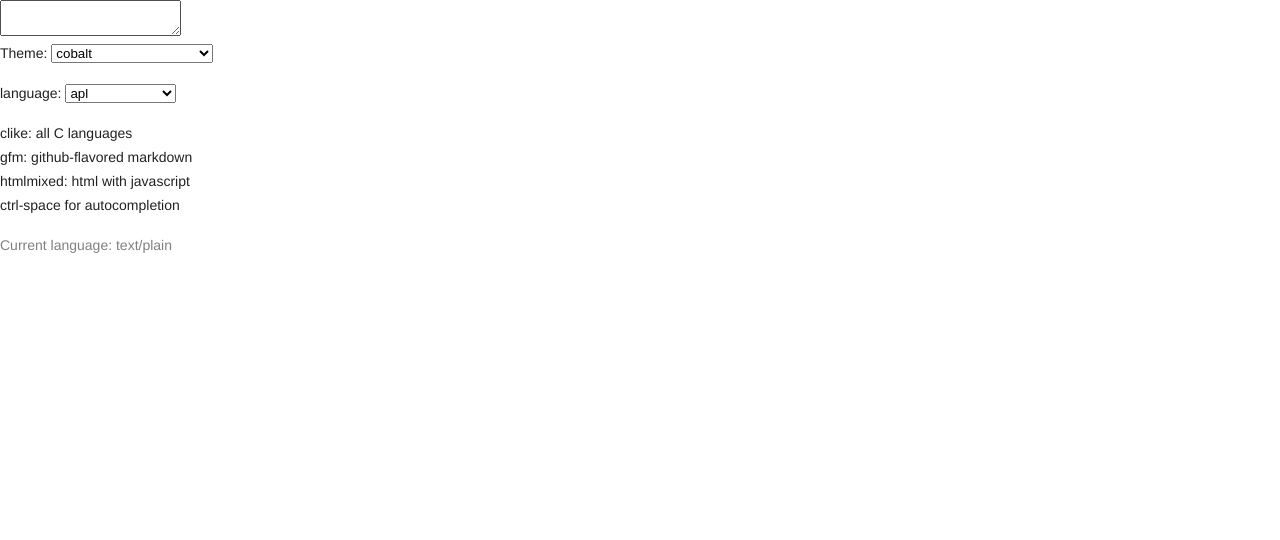
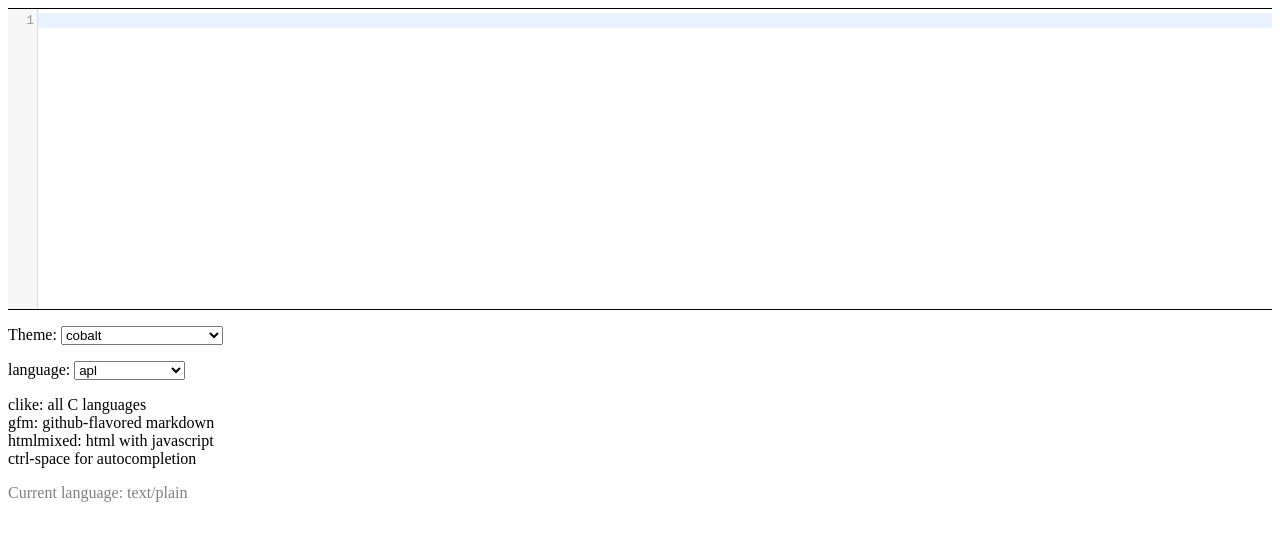
Before and after one commit to ztaylor54/code-editor, a website: page code-editor.html in a window 1280 px wide. Drawn offline with nearby package versions, Linux system fonts and the light colour scheme.

Commit message:
Use npm (npmjs.org) to resolve dependencies
npm is the largest package manager for JavaScript, and CodeMirror happens to be in it. This only requires one command to install _all_ dependencies, and it allows for practically infinite dependencies.

```diff
--- a/code-editor.html
+++ b/code-editor.html
@@ -7,79 +7,79 @@
 
 
 <meta charset="utf-8"/>
-<link rel=stylesheet href="./doc/docs.css">
+<link rel=stylesheet href="./node_modules/codemirror/doc/docs.css">
 
 
-<link rel="stylesheet" href="./lib/codemirror.css">
+<link rel="stylesheet" href="./node_modules/codemirror/lib/codemirror.css">
 
-<link rel="stylesheet" href="./addon/hint/show-hint.css">
+<link rel="stylesheet" href="./node_modules/codemirror/addon/hint/show-hint.css">
 
-<link rel="stylesheet" href="./theme/3024-day.css">
-<link rel="stylesheet" href="./theme/3024-night.css">
-<link rel="stylesheet" href="./theme/abcdef.css">
-<link rel="stylesheet" href="./theme/ambiance.css">
-<link rel="stylesheet" href="./theme/base16-dark.css">
-<link rel="stylesheet" href="./theme/bespin.css">
-<link rel="stylesheet" href="./theme/base16-light.css">
-<link rel="stylesheet" href="./theme/blackboard.css">
-<link rel="stylesheet" href="./theme/cobalt.css">
-<link rel="stylesheet" href="./theme/colorforth.css">
-<link rel="stylesheet" href="./theme/dracula.css">
-<link rel="stylesheet" href="./theme/eclipse.css">
-<link rel="stylesheet" href="./theme/elegant.css">
-<link rel="stylesheet" href="./theme/erlang-dark.css">
-<link rel="stylesheet" href="./theme/hopscotch.css">
-<link rel="stylesheet" href="./theme/icecoder.css">
-<link rel="stylesheet" href="./theme/isotope.css">
-<link rel="stylesheet" href="./theme/lesser-dark.css">
-<link rel="stylesheet" href="./theme/liquibyte.css">
-<link rel="stylesheet" href="./theme/material.css">
-<link rel="stylesheet" href="./theme/mbo.css">
-<link rel="stylesheet" href="./theme/mdn-like.css">
-<link rel="stylesheet" href="./theme/midnight.css">
-<link rel="stylesheet" href="./theme/monokai.css">
-<link rel="stylesheet" href="./theme/neat.css">
-<link rel="stylesheet" href="./theme/neo.css">
-<link rel="stylesheet" href="./theme/night.css">
-<link rel="stylesheet" href="./theme/paraiso-dark.css">
-<link rel="stylesheet" href="./theme/paraiso-light.css">
-<link rel="stylesheet" href="./theme/pastel-on-dark.css">
-<link rel="stylesheet" href="./theme/railscasts.css">
-<link rel="stylesheet" href="./theme/rubyblue.css">
-<link rel="stylesheet" href="./theme/seti.css">
-<link rel="stylesheet" href="./theme/solarized.css">
-<link rel="stylesheet" href="./theme/the-matrix.css">
-<link rel="stylesheet" href="./theme/tomorrow-night-bright.css">
-<link rel="stylesheet" href="./theme/tomorrow-night-eighties.css">
-<link rel="stylesheet" href="./theme/ttcn.css">
-<link rel="stylesheet" href="./theme/twilight.css">
-<link rel="stylesheet" href="./theme/vibrant-ink.css">
-<link rel="stylesheet" href="./theme/xq-dark.css">
-<link rel="stylesheet" href="./theme/xq-light.css">
-<link rel="stylesheet" href="./theme/yeti.css">
-<link rel="stylesheet" href="./theme/zenburn.css">
+<link rel="stylesheet" href="./node_modules/codemirror/theme/3024-day.css">
+<link rel="stylesheet" href="./node_modules/codemirror/theme/3024-night.css">
+<link rel="stylesheet" href="./node_modules/codemirror/theme/abcdef.css">
+<link rel="stylesheet" href="./node_modules/codemirror/theme/ambiance.css">
+<link rel="stylesheet" href="./node_modules/codemirror/theme/base16-dark.css">
+<link rel="stylesheet" href="./node_modules/codemirror/theme/bespin.css">
+<link rel="stylesheet" href="./node_modules/codemirror/theme/base16-light.css">
+<link rel="stylesheet" href="./node_modules/codemirror/theme/blackboard.css">
+<link rel="stylesheet" href="./node_modules/codemirror/theme/cobalt.css">
+<link rel="stylesheet" href="./node_modules/codemirror/theme/colorforth.css">
+<link rel="stylesheet" href="./node_modules/codemirror/theme/dracula.css">
+<link rel="stylesheet" href="./node_modules/codemirror/theme/eclipse.css">
+<link rel="stylesheet" href="./node_modules/codemirror/theme/elegant.css">
+<link rel="stylesheet" href="./node_modules/codemirror/theme/erlang-dark.css">
+<link rel="stylesheet" href="./node_modules/codemirror/theme/hopscotch.css">
+<link rel="stylesheet" href="./node_modules/codemirror/theme/icecoder.css">
+<link rel="stylesheet" href="./node_modules/codemirror/theme/isotope.css">
+<link rel="stylesheet" href="./node_modules/codemirror/theme/lesser-dark.css">
+<link rel="stylesheet" href="./node_modules/codemirror/theme/liquibyte.css">
+<link rel="stylesheet" href="./node_modules/codemirror/theme/material.css">
+<link rel="stylesheet" href="./node_modules/codemirror/theme/mbo.css">
+<link rel="stylesheet" href="./node_modules/codemirror/theme/mdn-like.css">
+<link rel="stylesheet" href="./node_modules/codemirror/theme/midnight.css">
+<link rel="stylesheet" href="./node_modules/codemirror/theme/monokai.css">
+<link rel="stylesheet" href="./node_modules/codemirror/theme/neat.css">
+<link rel="stylesheet" href="./node_modules/codemirror/theme/neo.css">
+<link rel="stylesheet" href="./node_modules/codemirror/theme/night.css">
+<link rel="stylesheet" href="./node_modules/codemirror/theme/paraiso-dark.css">
+<link rel="stylesheet" href="./node_modules/codemirror/theme/paraiso-light.css">
+<link rel="stylesheet" href="./node_modules/codemirror/theme/pastel-on-dark.css">
+<link rel="stylesheet" href="./node_modules/codemirror/theme/railscasts.css">
+<link rel="stylesheet" href="./node_modules/codemirror/theme/rubyblue.css">
+<link rel="stylesheet" href="./node_modules/codemirror/theme/seti.css">
+<link rel="stylesheet" href="./node_modules/codemirror/theme/solarized.css">
+<link rel="stylesheet" href="./node_modules/codemirror/theme/the-matrix.css">
+<link rel="stylesheet" href="./node_modules/codemirror/theme/tomorrow-night-bright.css">
+<link rel="stylesheet" href="./node_modules/codemirror/theme/tomorrow-night-eighties.css">
+<link rel="stylesheet" href="./node_modules/codemirror/theme/ttcn.css">
+<link rel="stylesheet" href="./node_modules/codemirror/theme/twilight.css">
+<link rel="stylesheet" href="./node_modules/codemirror/theme/vibrant-ink.css">
+<link rel="stylesheet" href="./node_modules/codemirror/theme/xq-dark.css">
+<link rel="stylesheet" href="./node_modules/codemirror/theme/xq-light.css">
+<link rel="stylesheet" href="./node_modules/codemirror/theme/yeti.css">
+<link rel="stylesheet" href="./node_modules/codemirror/theme/zenburn.css">
 
-<script src="./lib/codemirror.js"></script>
+<script src="./node_modules/codemirror/lib/codemirror.js"></script>
 
-<script src="./addon/hint/show-hint.js"></script>
-<script src="./addon/hint/javascript-hint.js"></script>
-<script src="./addon/hint/css-hint.js"></script>
-<script src="./addon/hint/html-hint.js"></script>
-<script src="./addon/hint/xml-hint.js"></script>
-<script src="./addon/hint/sql-hint.js"></script>
-<script src="./addon/hint/anyword-hint.js"></script>
+<script src="./node_modules/codemirror/addon/hint/show-hint.js"></script>
+<script src="./node_modules/codemirror/addon/hint/javascript-hint.js"></script>
+<script src="./node_modules/codemirror/addon/hint/css-hint.js"></script>
+<script src="./node_modules/codemirror/addon/hint/html-hint.js"></script>
+<script src="./node_modules/codemirror/addon/hint/xml-hint.js"></script>
+<script src="./node_modules/codemirror/addon/hint/sql-hint.js"></script>
+<script src="./node_modules/codemirror/addon/hint/anyword-hint.js"></script>
 
-<script src="./addon/edit/closebrackets.js"></script>
-<script src="./addon/edit/closetag.js"></script>
+<script src="./node_modules/codemirror/addon/edit/closebrackets.js"></script>
+<script src="./node_modules/codemirror/addon/edit/closetag.js"></script>
 
-<script src="./addon/search/match-highlighter.js"></script>
-<script src="./addon/search/searchcursor.js"></script>
+<script src="./node_modules/codemirror/addon/search/match-highlighter.js"></script>
+<script src="./node_modules/codemirror/addon/search/searchcursor.js"></script>
 
-<script src="./addon/selection/active-line.js"></script>
-<script src="./addon/edit/matchbrackets.js"></script>
-<script src="./addon/mode/loadmode.js"></script>
-<script src="./addon/mode/overlay.js"></script>
-<script src="./mode/meta.js"></script>
+<script src="./node_modules/codemirror/addon/selection/active-line.js"></script>
+<script src="./node_modules/codemirror/addon/edit/matchbrackets.js"></script>
+<script src="./node_modules/codemirror/addon/mode/loadmode.js"></script>
+<script src="./node_modules/codemirror/addon/mode/overlay.js"></script>
+<script src="./node_modules/codemirror/mode/meta.js"></script>
 
 
 <style type="text/css">
@@ -285,7 +285,7 @@ ctrl-space for autocompletion
 
   document.getElementById("selectClikeLanguage").style.visibility='hidden';
 
-CodeMirror.modeURL = "./mode/%N/%N.js";
+CodeMirror.modeURL = "./node_modules/codemirror/mode/%N/%N.js";
   var editor = CodeMirror.fromTextArea(document.getElementById("code"), {
     lineNumbers: true,
     styleActiveLine: true,
```
Also changed, not shown: package.json (added, +22 -0 lines), README.md, 1 other file.
